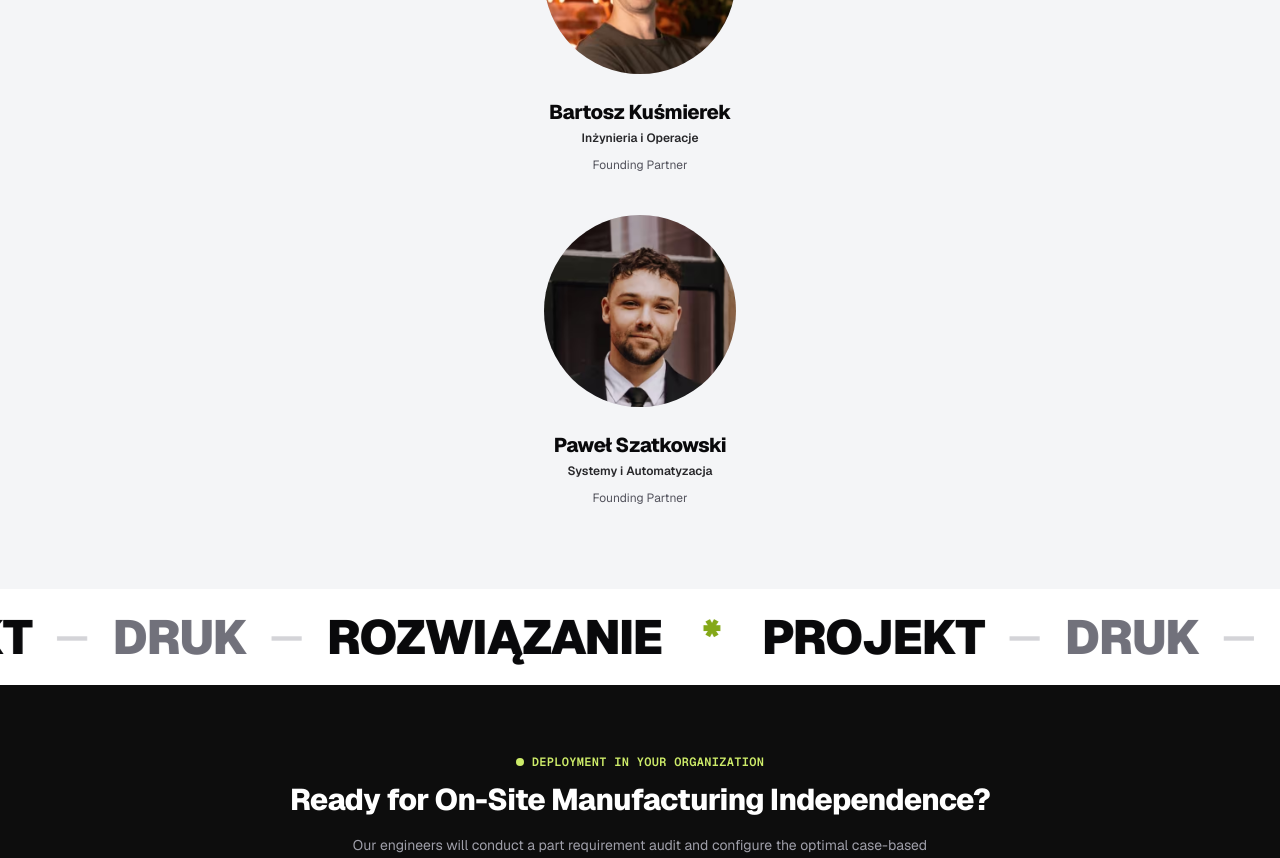
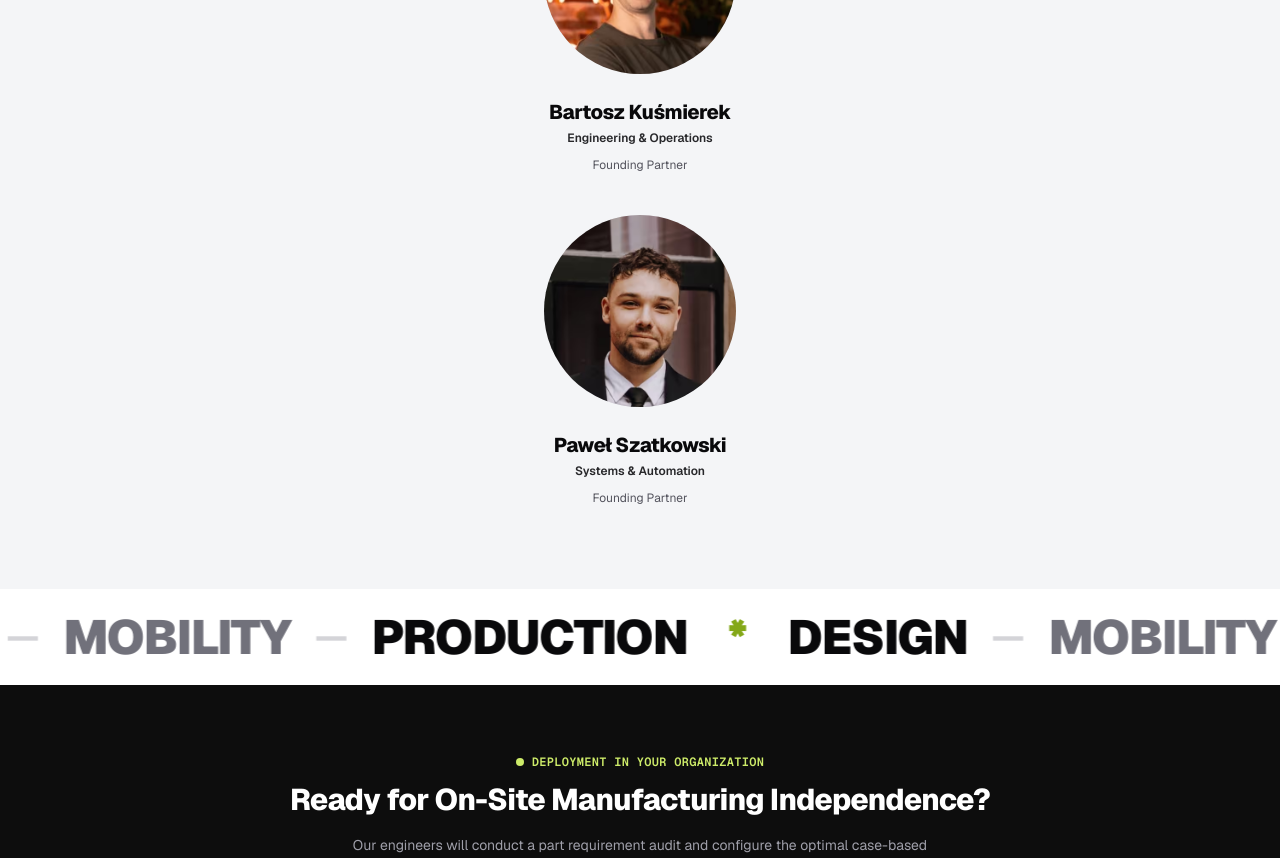
Before and after one commit to szatkowski-digital/blitzform, a Next.js app: page /en/about in a window 1280 px wide. Shown: the part 2700-3558 px from the top of the page. Built offline with nearby package versions, Linux system fonts and the light colour scheme.

Commit message:
Blitzform 3D - 1.2.9 Update

```diff
--- a/features/about/components/AboutManifest.tsx
+++ b/features/about/components/AboutManifest.tsx
@@ -2,6 +2,7 @@
 
 import { useRef, useEffect } from "react";
 import TeamSection from "./TeamSection";
+import { data } from "framer-motion/client";
 
 interface TeamMember {
   id: string;
@@ -16,8 +17,15 @@ interface Sector {
   desc: string;
 }
 
+type MarqueeData = {
+  step1: string;
+  step2: string;
+  step3: string;
+};
+
 interface AboutManifestProps {
   badge: string;
+  badgeInfo: string;
   location: string;
   country: string;
   title: string;
@@ -29,11 +37,16 @@ interface AboutManifestProps {
   quoteAuthor: string;
   sectorsTitle: string;
   sectors: Sector[];
+  teamTitle: string;
+  teamParagraph: string;
+  teamBadge: string;
   teamMembers: TeamMember[];
+  marquee: MarqueeData;
 }
 
 export const AboutManifest: React.FC<AboutManifestProps> = ({
   badge,
+  badgeInfo,
   location,
   country,
   title,
@@ -45,7 +58,11 @@ export const AboutManifest: React.FC<AboutManifestProps> = ({
   quoteAuthor,
   sectorsTitle,
   sectors,
+  teamTitle,
+  teamParagraph,
+  teamBadge,
   teamMembers,
+  marquee,
 }) => {
   const marqueeTrackRef = useRef<HTMLDivElement>(null);
   const xPercentRef = useRef<number>(-50);
@@ -102,24 +119,24 @@ export const AboutManifest: React.FC<AboutManifestProps> = ({
     };
   }, []);
 
-  const renderMarqueeUnit = (keyPrefix: string) => (
+  const renderMarqueeUnit = (marquee: MarqueeData, keyPrefix: string) => (
     <div className="flex items-center shrink-0">
       {[0, 1, 2].map((idx) => (
         <div key={`${keyPrefix}-${idx}`} className="flex items-center shrink-0">
           <span className="font-display text-5xl sm:text-7xl md:text-8xl lg:text-9xl font-black uppercase tracking-tight text-zinc-950 px-4 sm:px-6">
-            PROJEKT
+            {marquee.step1}
           </span>
           <span className="font-display text-4xl sm:text-6xl md:text-7xl font-bold text-zinc-300 px-2 sm:px-4">
             —
           </span>
           <span className="font-display text-5xl sm:text-7xl md:text-8xl lg:text-9xl font-black uppercase tracking-tight text-zinc-500 px-4 sm:px-6">
-            DRUK
+            {marquee.step2}
           </span>
           <span className="font-display text-4xl sm:text-6xl md:text-7xl font-bold text-zinc-300 px-2 sm:px-4">
             —
           </span>
           <span className="font-display text-5xl sm:text-7xl md:text-8xl lg:text-9xl font-black uppercase tracking-tight text-zinc-950 px-4 sm:px-6">
-            ROZWIĄZANIE
+            {marquee.step3}
           </span>
           <span className="font-display text-5xl sm:text-7xl md:text-8xl lg:text-9xl font-black text-[#84a818] px-6 sm:px-10 leading-none">
             *
@@ -132,7 +149,6 @@ export const AboutManifest: React.FC<AboutManifestProps> = ({
   return (
     <section className="relative w-full bg-[#f4f5f7] text-zinc-950 pt-10 sm:pt-14">
       <div className="max-w-5xl mx-auto px-4 sm:px-6 relative z-10">
-        {/* Nagłówek Sekcji */}
         <div className="flex items-center justify-between gap-4 mb-10 pb-4 border-b border-zinc-200">
           <div className="flex items-center gap-2.5">
             <span className="font-display font-extrabold text-xs sm:text-sm text-zinc-900 uppercase tracking-wide">
@@ -140,7 +156,7 @@ export const AboutManifest: React.FC<AboutManifestProps> = ({
             </span>
             <span className="w-1.5 h-1.5 rounded-full bg-zinc-400" />
             <span className="text-zinc-500 font-mono text-xs hidden sm:inline-block">
-              O Firmie
+              {badgeInfo}
             </span>
           </div>
 
@@ -150,7 +166,6 @@ export const AboutManifest: React.FC<AboutManifestProps> = ({
           </div>
         </div>
 
-        {/* Tekst o misji */}
         <div className="space-y-12 max-w-4xl">
           <div>
             <h2 className="font-display text-3xl sm:text-4xl font-extrabold text-zinc-950 tracking-tight mb-6">
@@ -203,7 +218,12 @@ export const AboutManifest: React.FC<AboutManifestProps> = ({
           </div>
         </div>
 
-        <TeamSection members={teamMembers} />
+        <TeamSection
+          members={teamMembers}
+          title={teamTitle}
+          desc={teamParagraph}
+          badge={teamBadge}
+        />
       </div>
 
       {/* Pasek Marquee */}
@@ -216,8 +236,8 @@ export const AboutManifest: React.FC<AboutManifestProps> = ({
           className="flex items-center w-max will-change-transform"
           style={{ transform: "translate3d(-50%, 0, 0)" }}
         >
-          {renderMarqueeUnit("half-a")}
-          {renderMarqueeUnit("half-b")}
+          {renderMarqueeUnit(marquee, "marquee-top")}
+          {renderMarqueeUnit(marquee, "marquee-bottom")}
         </div>
       </div>
     </section>
--- a/features/about/components/TeamSection.tsx
+++ b/features/about/components/TeamSection.tsx
@@ -15,9 +15,17 @@ interface TeamMember {
 
 interface TeamSectionProps {
   members: TeamMember[];
+  title: string;
+  desc: string;
+  badge: string;
 }
 
-export const TeamSection = ({ members }: TeamSectionProps) => {
+export const TeamSection = ({
+  members,
+  title,
+  desc,
+  badge,
+}: TeamSectionProps) => {
   const [isMobile, setIsMobile] = useState(false);
 
   useEffect(() => {
@@ -33,13 +41,12 @@ export const TeamSection = ({ members }: TeamSectionProps) => {
   return (
     <div className="pt-20 sm:pt-24 pb-16 sm:pb-20 mt-16 border-t border-zinc-200">
       <div className="text-center max-w-2xl mx-auto mb-14 sm:mb-16">
-        <Badge variant="light">02 • Kadra Inżynieryjna</Badge>
+        <Badge variant="light">{badge}</Badge>
         <h2 className="font-display text-3xl sm:text-5xl font-black text-zinc-950 uppercase tracking-tight">
-          BlitzForm Team
+          {title}
         </h2>
         <p className="text-zinc-600 font-sans text-sm sm:text-base mt-3 leading-relaxed">
-          The people behind the concept, technology, and field deployments of
-          BlitzForm.
+          {desc}
         </p>
       </div>
 
--- a/features/about/data.ts
+++ b/features/about/data.ts
@@ -30,6 +30,7 @@ export const getAboutHeroData = (t: (key: string) => string) => ({
 
 export const getAboutManifestData = (t: (key: string) => string) => ({
   badge: t("aboutManifest.badge"),
+  badgeInfo: t("aboutManifest.badgeInfo"),
   location: t("aboutManifest.location"),
   country: t("aboutManifest.country"),
   title: t("aboutManifest.title"),
@@ -58,29 +59,37 @@ export const getAboutManifestData = (t: (key: string) => string) => ({
       desc: t("aboutManifest.sectors.3.desc"),
     },
   ],
+  teamTitle: t("aboutManifest.teamTitle"),
+  teamParagraph: t("aboutManifest.teamParagraph"),
+  teamBadge: t("aboutManifest.teamBadge"),
   teamMembers: [
     {
       id: "1",
       name: "Dawid Tomica",
-      role: "Produkcja i Inżynieria",
+      role: t("aboutManifest.team.dawid.role"),
       bio: "Founder",
       avatarUrl: "/images/about/dawid_t.avif",
     },
     {
       id: "2",
       name: "Bartosz Kuśmierek",
-      role: "Inżynieria i Operacje",
+      role: t("aboutManifest.team.bartosz.role"),
       bio: "Founding Partner",
       avatarUrl: "/images/about/bartosz_k.avif",
     },
     {
       id: "3",
       name: "Paweł Szatkowski",
-      role: "Systemy i Automatyzacja",
+      role: t("aboutManifest.team.pawel.role"),
       bio: "Founding Partner",
       avatarUrl: "/images/about/pawel_s.avif",
     },
   ],
+  marquee: {
+    step1: t("aboutManifest.marquee.step1"),
+    step2: t("aboutManifest.marquee.step2"),
+    step3: t("aboutManifest.marquee.step3"),
+  },
 });
 
 export const getAboutCtaData = (t: (key: string) => string) => ({
--- a/messages/en.json
+++ b/messages/en.json
@@ -430,6 +430,7 @@
     },
     "aboutManifest": {
       "badge": "01 • Mission & Philosophy",
+      "badgeInfo": "About us",
       "location": "Warsaw",
       "country": "Poland",
       "title": "Why BlitzForm Was Founded",
@@ -457,6 +458,25 @@
           "title": "Emergency & Crisis Services",
           "desc": "On-demand fabrication of custom adapters, conduit connectors, and specialized tools right in operational zones."
         }
+      },
+      "teamTitle": "Blitzform Team",
+      "teamParagraph": "The people behind the concept, technology, and field deployments of BlitzForm.",
+      "teamBadge": "02 • Engineering Team",
+      "team": {
+        "dawid": {
+          "role": "Production & Engineering"
+        },
+        "bartosz": {
+          "role": "Engineering & Operations"
+        },
+        "pawel": {
+          "role": "Systems & Automation"
+        }
+      },
+      "marquee": {
+        "step1": "DESIGN",
+        "step2": "MOBILITY",
+        "step3": "PRODUCTION"
       }
     },
     "aboutCta": {
--- a/messages/pl.json
+++ b/messages/pl.json
@@ -179,6 +179,7 @@
     },
     "aboutManifest": {
       "badge": "01 • Misja i Filozofia BlitzForm",
+      "badgeInfo": "O firmie",
       "location": "Warszawa",
       "country": "Polska",
       "title": "Dlaczego Powstał BlitzForm?",
@@ -206,6 +207,25 @@
           "title": "Służby Ratownicze i Kryzysowe",
           "desc": "Wytwarzanie doraźnych adapterów, złączek instalacyjnych i osprzętu technicznego bezpośrednio w rejonie działań."
         }
+      },
+      "teamTitle": "Zespół Blitzform",
+      "teamParagraph": "Ludzie stojący za koncepcją, technologią i wdrożeniami terenowymi BlitzForm.",
+      "teamBadge": "02 • Kadra Inżynieryjna",
+      "team": {
+        "dawid": {
+          "role": "Produkcja i Inżynieria"
+        },
+        "bartosz": {
+          "role": "Inżynieria i Operacje"
+        },
+        "pawel": {
+          "role": "Systemy i Automatyzacja"
+        }
+      },
+      "marquee": {
+        "step1": "PROJEKT",
+        "step2": "MOBILNOŚĆ",
+        "step3": "PRODUKCJA"
       }
     },
     "aboutCta": {
```
